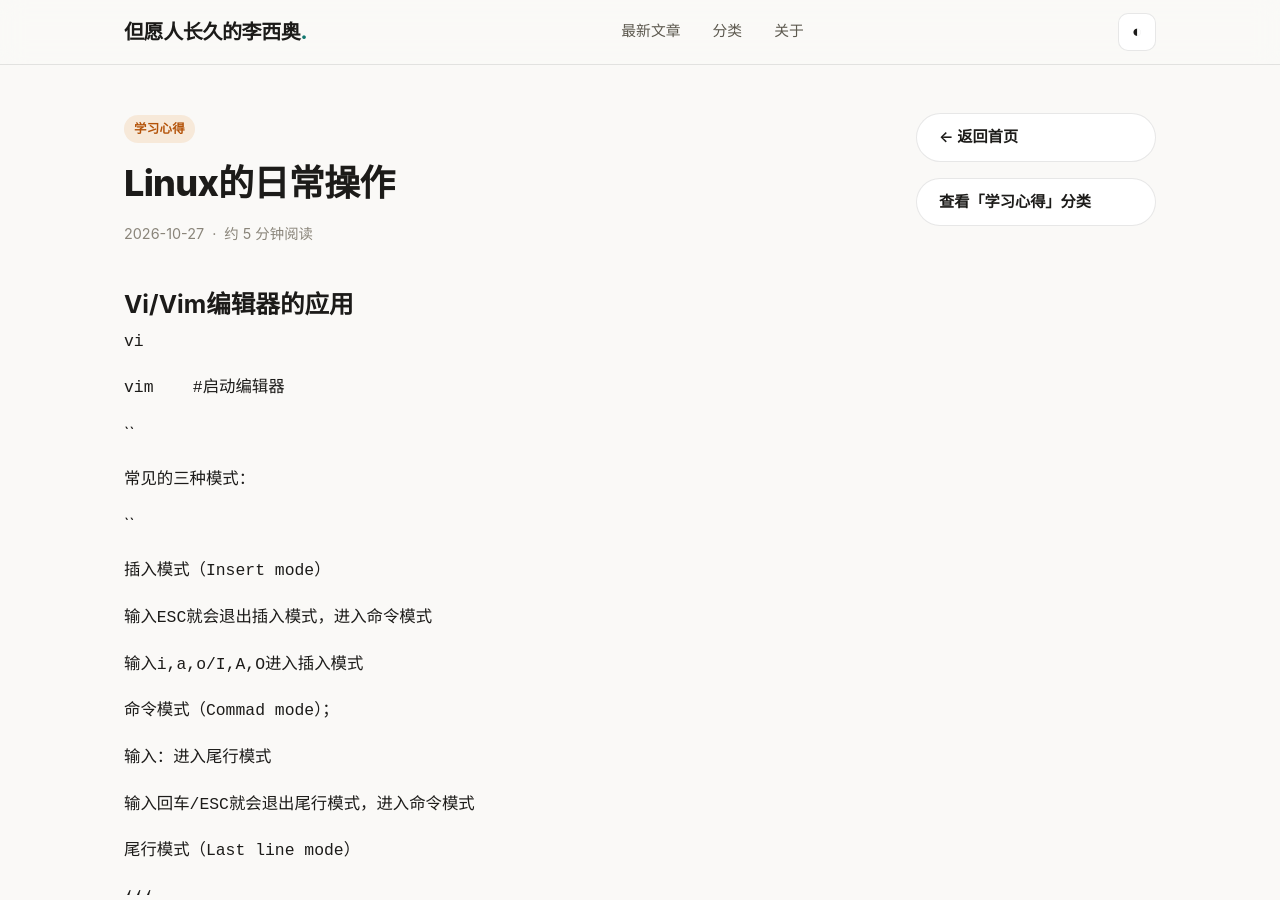
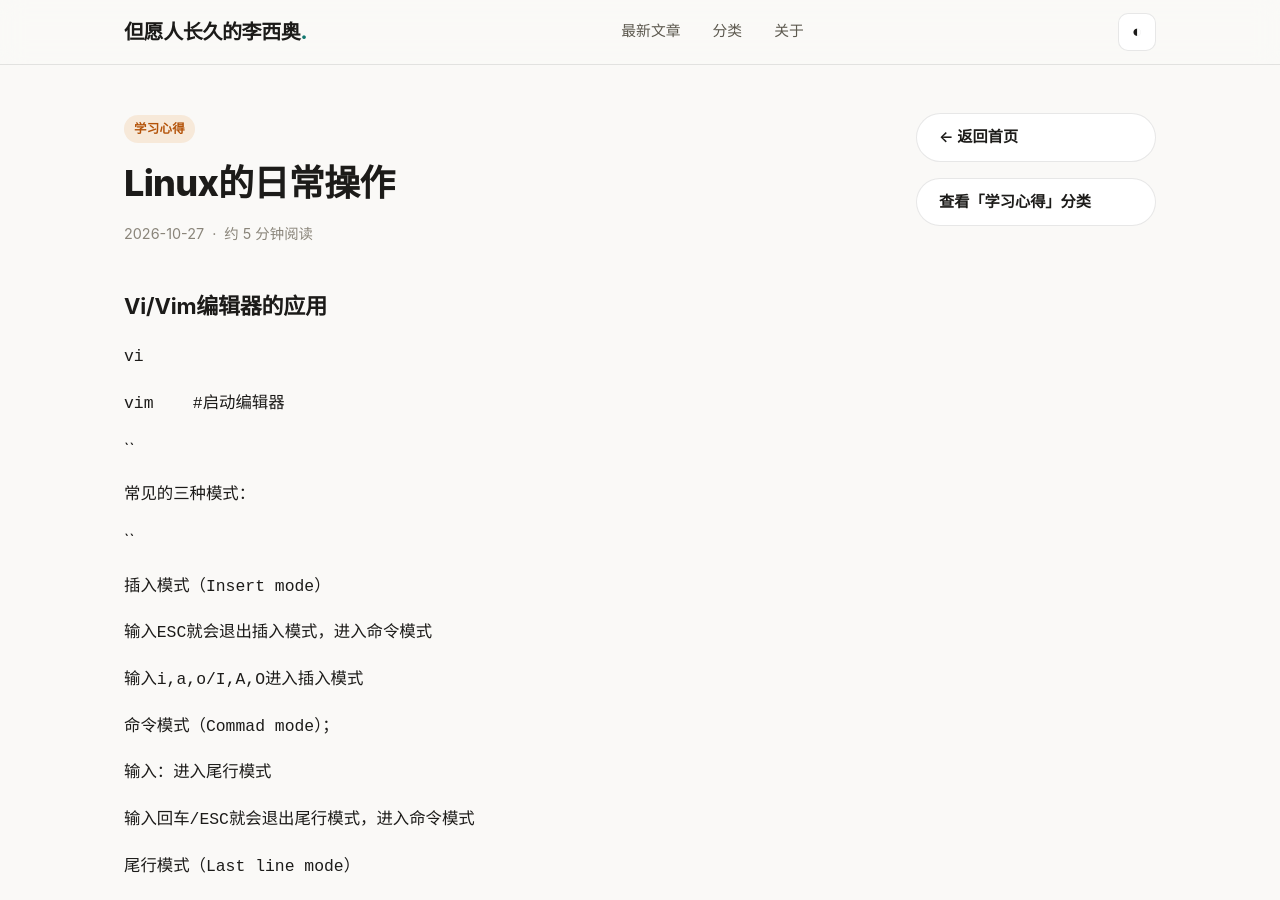
Before and after one commit to taizili/jingshuiliushen, a Jekyll site: the page built from _posts/2026-10-26-linux的日常操作.md, in a window 1280 px wide and 900 px high. Built offline with Jekyll 4.4.1, drawn with Linux system fonts in a browser that asks for light colours.

```diff
--- a/_posts/2026-10-26-linux的日常操作.md
+++ b/_posts/2026-10-26-linux的日常操作.md
@@ -5,7 +5,9 @@ category: 学习心得
 excerpt: 最近新学习了一下Linux，把常用的一些操作整理了一下。
 render_with_liquid: false
 ---
-# Vi/Vim编辑器的应用
+
+
+## **Vi/Vim编辑器的应用**
 
 `vi`
 
```
